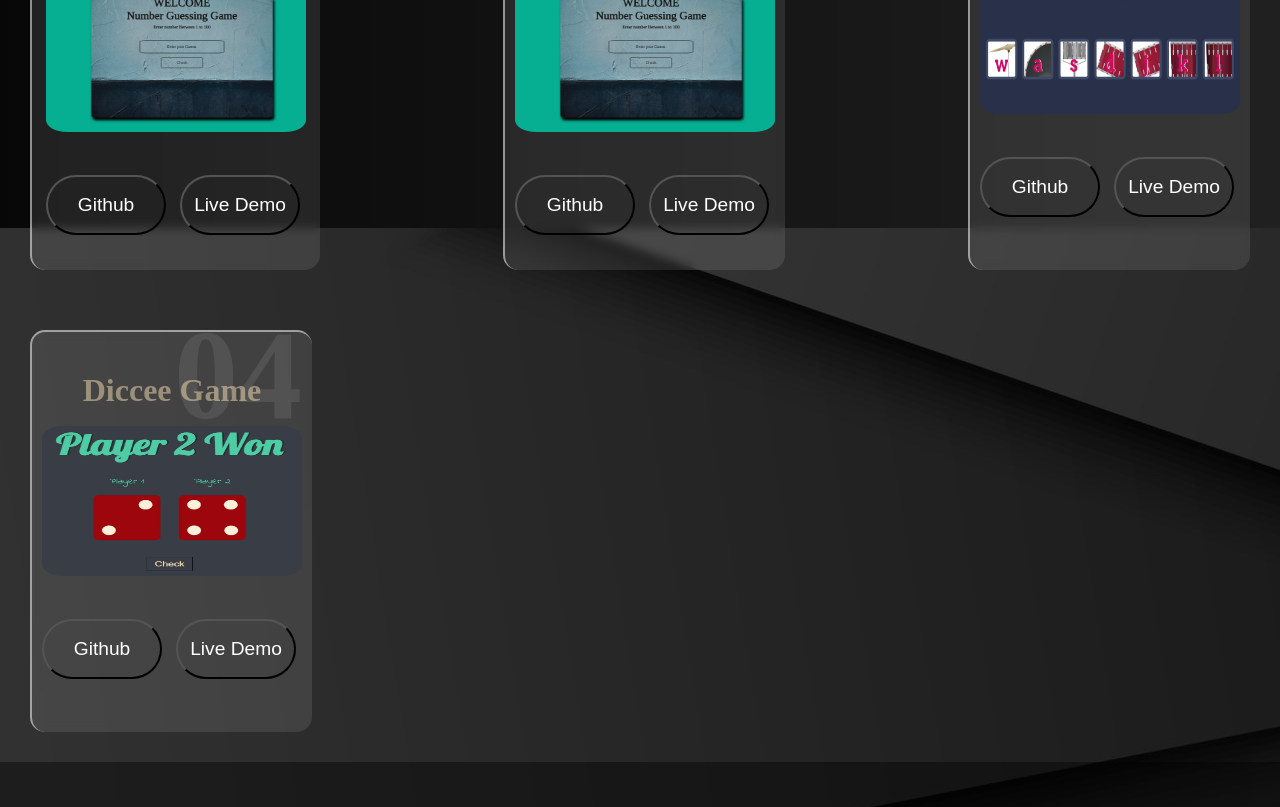
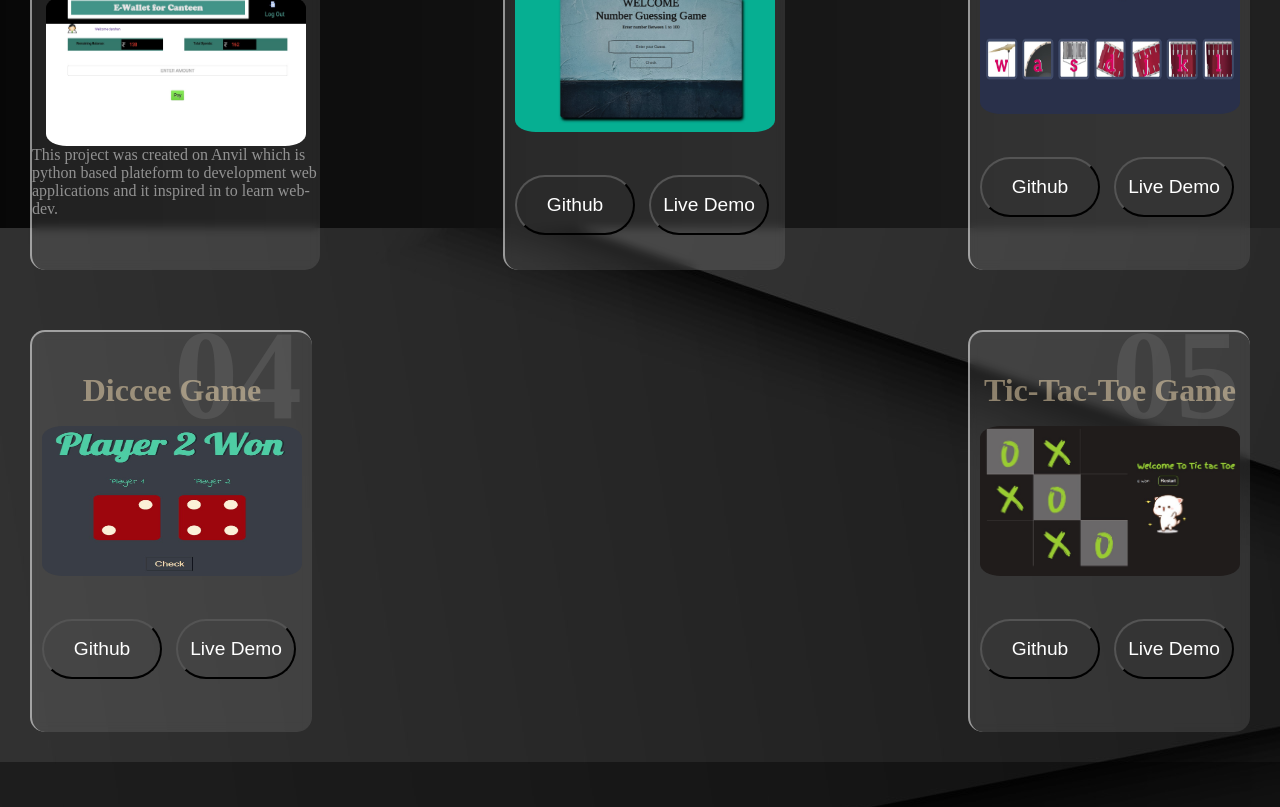
Before and after one commit to Darshanjadhav05/html-portfolio1, a plain HTML site: page index.html in a window 1280 px wide. Shown: the part 856-1663 px from the top of the page. Drawn offline with nearby package versions, Linux system fonts and the light colour scheme; a web font is replaced by a local one.

Commit message:
Update index.html

```diff
--- a/index.html
+++ b/index.html
@@ -124,21 +124,13 @@
           <h4 class="card_title">E-Wallet System For Canteen</h4>
           <img
             class="project_img"
-            src="./hero/numbergame.jpg"
+            src="./hero/wallet.jpg"
             style="height: 150px"
           />
-          <div class="btn">
-            <a
-              href="https://github.com/Darshanjadhav05/Number-Guessing-game"
-              target="_blank"
-              ><button id="card_btn">Github</button></a
-            >
-            <a
-              href="https://darshanjadhav05.github.io/Number-Guessing-game/"
-              target="_blank"
-              ><button id="card_btn">Live Demo</button></a
-            >
-          </div>
+          <p>This project was created on Anvil which is python based plateform to development web applications
+            and it inspired in to learn web-dev.
+          </p>
+
         </div>
 
         <div class="card">
@@ -207,6 +199,30 @@
             >
           </div>
         </div>
+
+
+        <div class="card">
+          <h2 class="project_no">05</h2>
+          <h4 class="card_title">Tic-Tac-Toe Game</h4>
+          <img
+            class="project_img"
+            src="./hero/tic.jpg"
+            style="height: 150px"
+          />
+
+          <div class="btn">
+            <a
+              href="https://github.com/Darshanjadhav05/Tic-tac-toe"
+              target="_blank"
+              ><button id="card_btn">Github</button></a
+            >
+            <a
+              href="https://darshanjadhav05.github.io/Tic-tac-toe/"
+              target="_blank"
+              ><button id="card_btn">Live Demo</button></a
+            >
+          </div>
+        </div>
       </div>
     </section>
     <footer id="footer">
```
